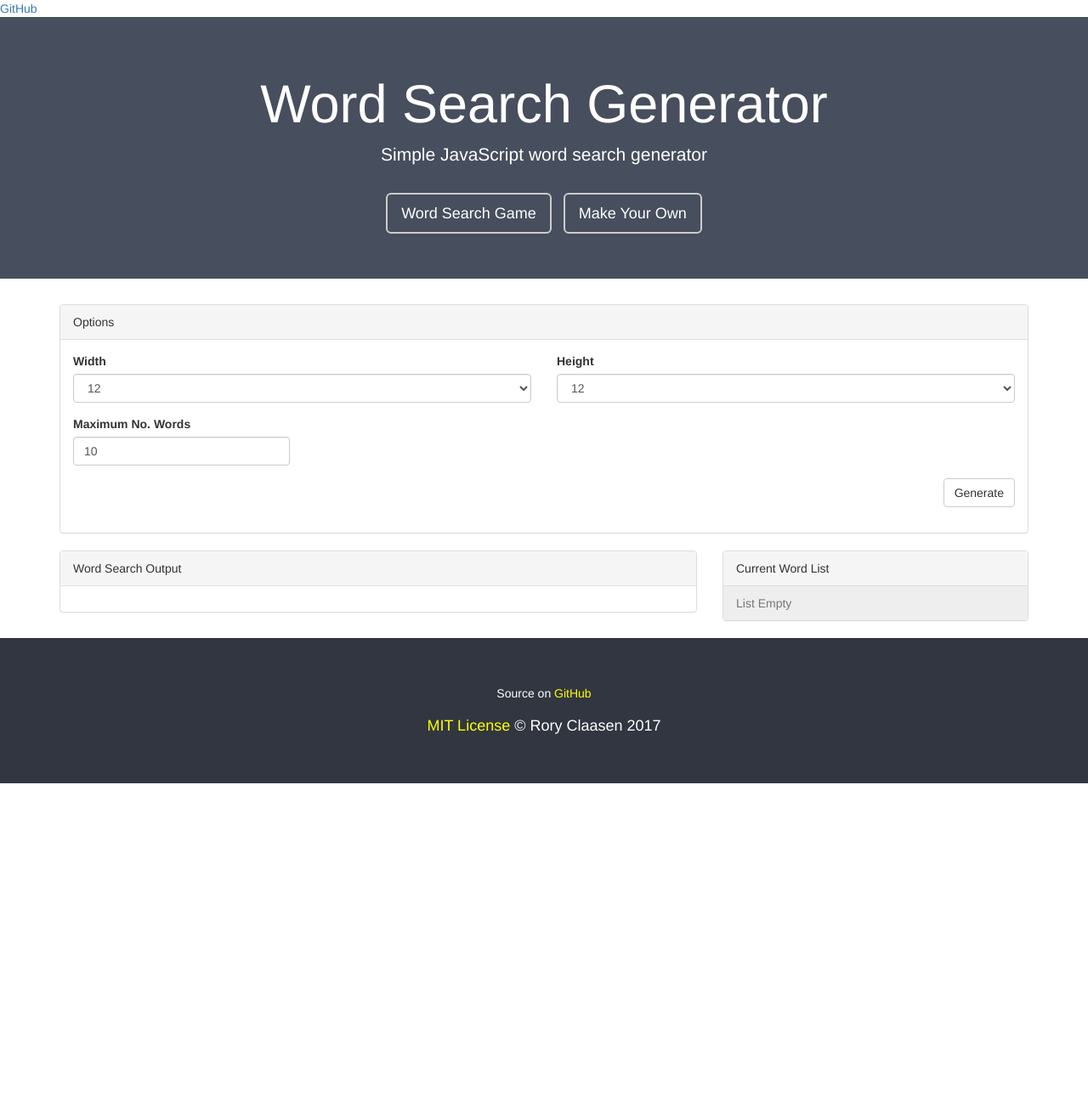
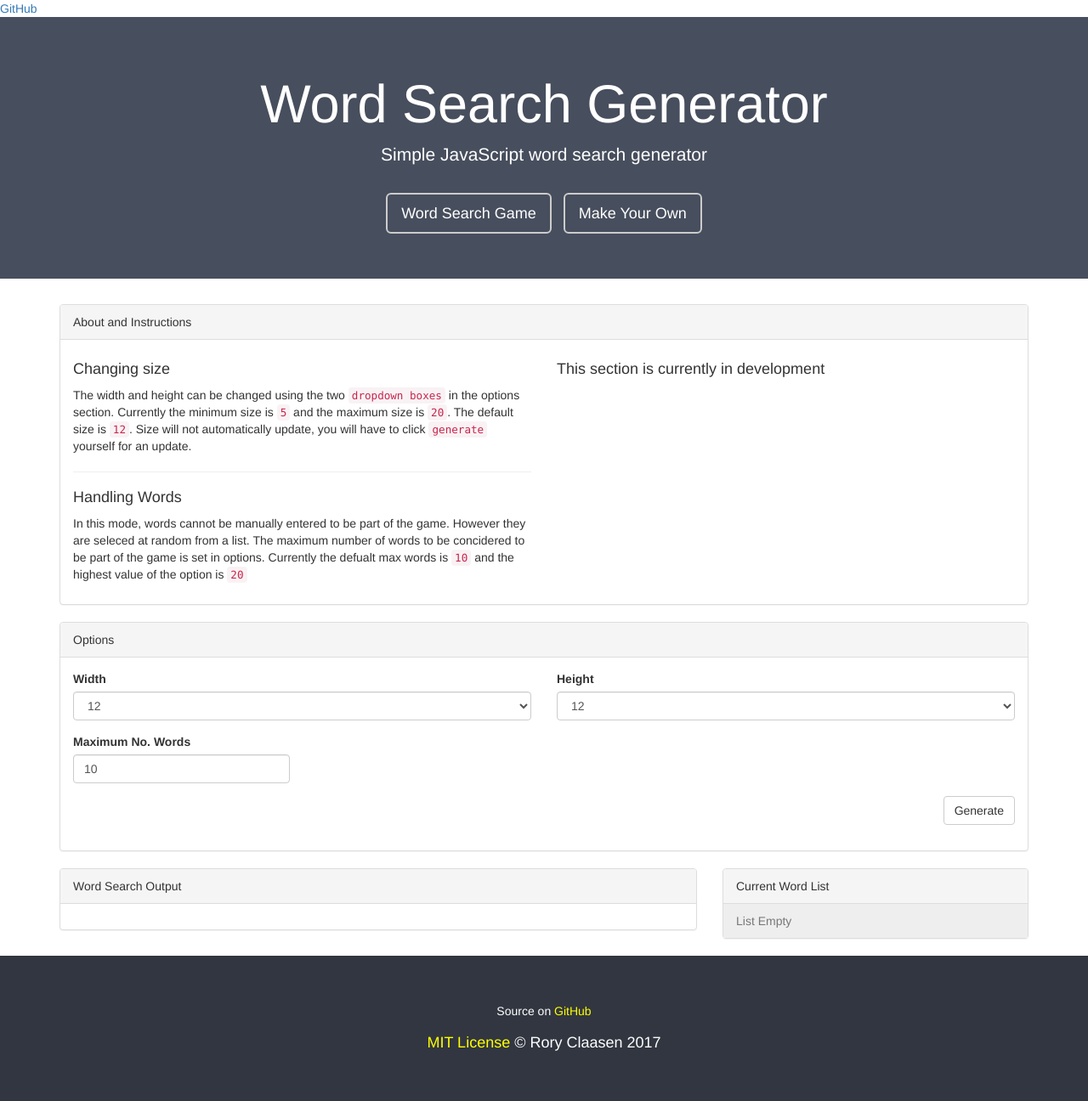
Before and after one commit to roryclaasen/word-search-generator, a Jekyll site: the page built from index.html, in a window 1280 px wide. Shown: the whole page at 85% size. Built offline with Jekyll 4.4.1, drawn with Linux system fonts in a browser that asks for light colours; nearby versions of some CDN libraries; before the commit the page ends 922 px from its top, so only the background shows below that.

Commit message:
Added about part to game page

```diff
--- a/index.html
+++ b/index.html
@@ -4,9 +4,43 @@ script: /assets/script/game.js
 minSize: 5
 maxSize: 20
 defaultSize: 12
-mxaWordsDefault: 10
-mxaWordsMax: 20
+maxWordsDefault: 10
+maxWordsMax: 20
 ---
+<div class="row">
+    <div class="col-sm-12">
+        <div class="panel panel-default">
+            <div class="panel-heading" id="instructions">About and Instructions</div>
+            <div class="panel-body">
+                <div class="row">
+                    <div class="col-sm-6">
+                        <h4>Changing size</h4>
+                        <p>
+                            The width and height can be changed using the two <code>dropdown boxes</code> in the options section.
+                            Currently the minimum size is <code>{{ page.minSize }}</code> and the maximum size is <code>{{ page.maxSize }}</code>.
+                            The default size is <code>{{ page.defaultSize }}</code>.
+                            Size will not automatically update, you will have to click <code>generate</code> yourself for an update.
+                        </p>
+                        <hr>
+                        <h4>Handling Words</h4>
+                        <p>
+                            In this mode, words cannot be manually entered to be part of the game. However they are seleced at random from a list.
+                            The maximum number of words to be concidered to be part of the game is set in options.
+                            Currently the defualt max words is <code>{{ page.maxWordsDefault }}</code> and the highest value of the option is <code>{{ page.maxWordsMax}}</code>
+                        </p>
+                        <hr class="col-sm-6-hr">
+                    </div>
+                    <div class="col-sm-6">
+                        <h4>This section is currently in development</h4>
+                        <p>
+                            <!-- TODO: Update this panel -->
+                        </p>
+                    </div>
+                </div>
+            </div>
+        </div>
+    </div>
+</div>
 <div class="row">
     <div class="col-sm-12">
         <div class="panel panel-default">
@@ -34,7 +68,7 @@ mxaWordsMax: 20
                     <div class="col-sm-3">
                         <form class="form-group">
                             <label for="maxWords">Maximum No. Words</label>
-                            <input type="number" class="form-control" id="maxWords" min="0" value="{{ page.mxaWordsDefault }}" max="{{ page.mxaWordsMax }}"></input>
+                            <input type="number" class="form-control" id="maxWords" min="0" value="{{ page.maxWordsDefault }}" max="{{ page.maxWordsMax }}"></input>
                         </form>
                     </div>
                 </div>
```
